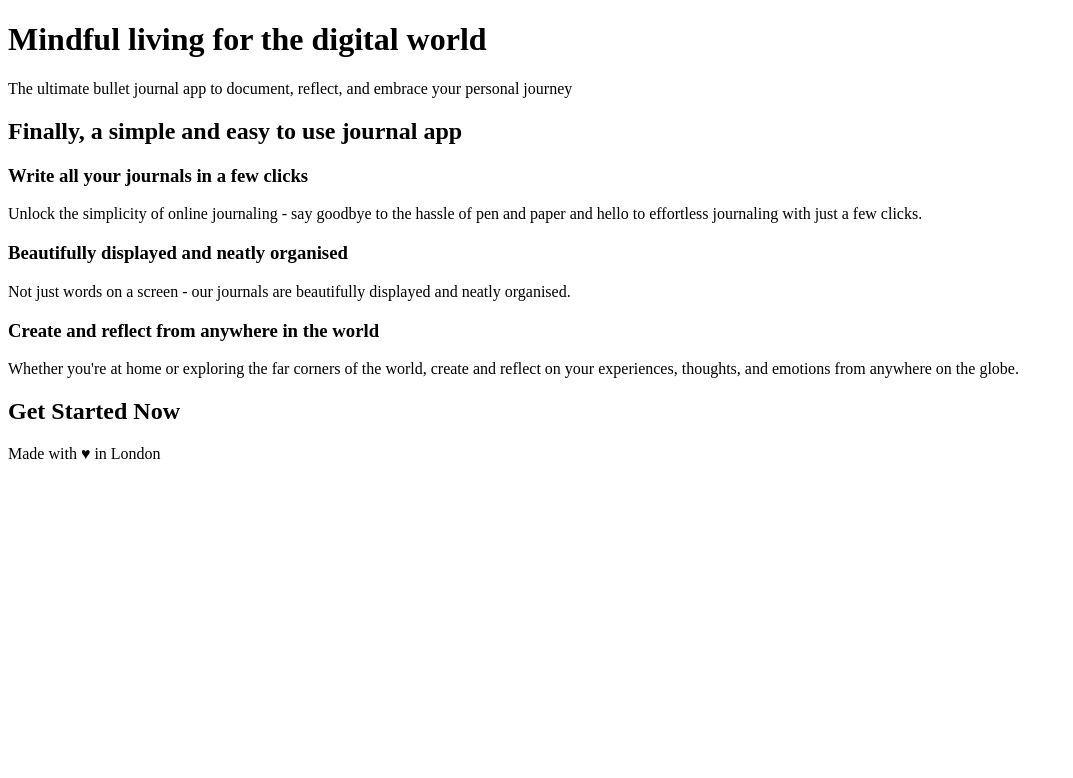
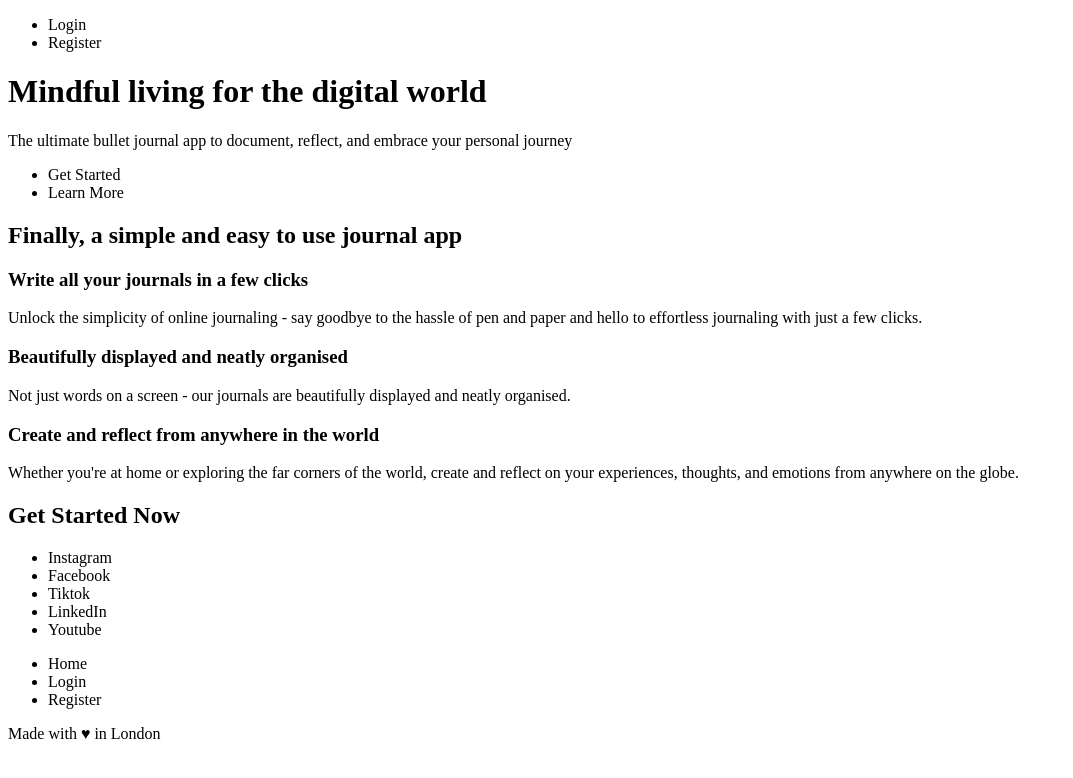
Before and after one commit to roberthdez536/Quill, a plain HTML site: page index.html in a window 1280 px wide. Shown: the whole page, without its empty margins (0-1073 px from the left). Drawn offline with Linux system fonts and the light colour scheme.

Commit message:
html lists and comments

```diff
--- a/index.html
+++ b/index.html
@@ -6,9 +6,22 @@
     <title>Quill</title>
 </head>
 <body>
+
+    <!-- NAVIGATION -->
+    <ul>
+        <li>Login</li>
+        <li>Register</li>
+    </ul>
+
+    <!-- HERO SECTION -->
     <h1>Mindful living for the digital world</h1>
     <p>The ultimate bullet journal app to document, reflect, and embrace your personal journey</p>
+    <ul>
+        <li>Get Started</li>
+        <li>Learn More</li>
+    </ul>
 
+    <!-- FEATURES SECTION -->
     <h2>Finally, a simple and easy to use journal app</h2>
 
     <h3>Write all your journals in a few clicks</h3>
@@ -20,7 +33,24 @@
     <h3>Create and reflect from anywhere in the world</h3>
     <p>Whether you're at home or exploring the far corners of the world, create and reflect on your experiences, thoughts, and emotions from anywhere on the globe.</p>
 
+    <!-- CTA SECTION -->
     <h2>Get Started Now</h2>
+
+    <!-- FOOTER -->
+    <!-- Add in social media icons later -->
+    <ul>
+        <li>Instagram</li>
+        <li>Facebook</li>
+        <li>Tiktok</li>
+        <li>LinkedIn</li>
+        <li>Youtube</li>
+    </ul>
+    <ul>
+        <li>Home</li>
+        <li>Login</li>
+        <li>Register</li>
+    </ul>
+
     <p>Made with ♥︎ in London</p>
 </body>
 </html>
```
